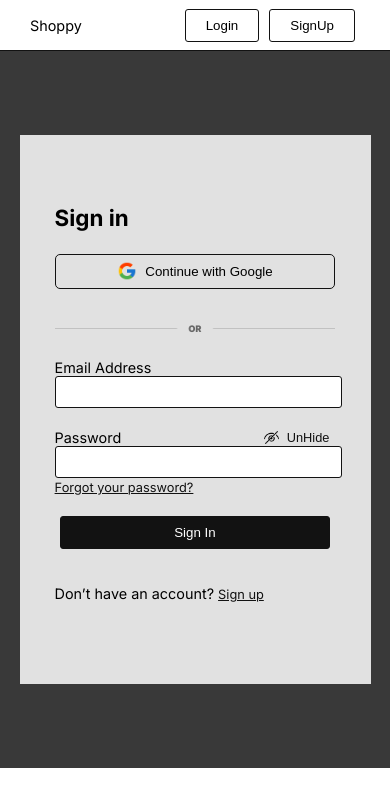
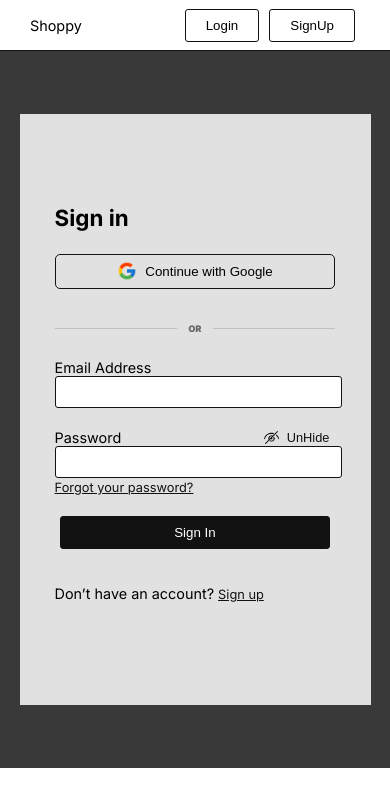
Before and after one commit to Ponraj-Kannan/Shoppy, a React (Vite) app: page / in a window 390 px wide. Shown: the top 806 px of the page. Built offline with nearby package versions, Linux system fonts and the light colour scheme.

Commit message:
Update Signin.css

```diff
--- a/src/components/Signin.css
+++ b/src/components/Signin.css
@@ -130,6 +130,6 @@
     }
     .signin-form-container {
         width: 90%;
-        height: 65vh;
+        height: 70vh;
     }
 }
```
